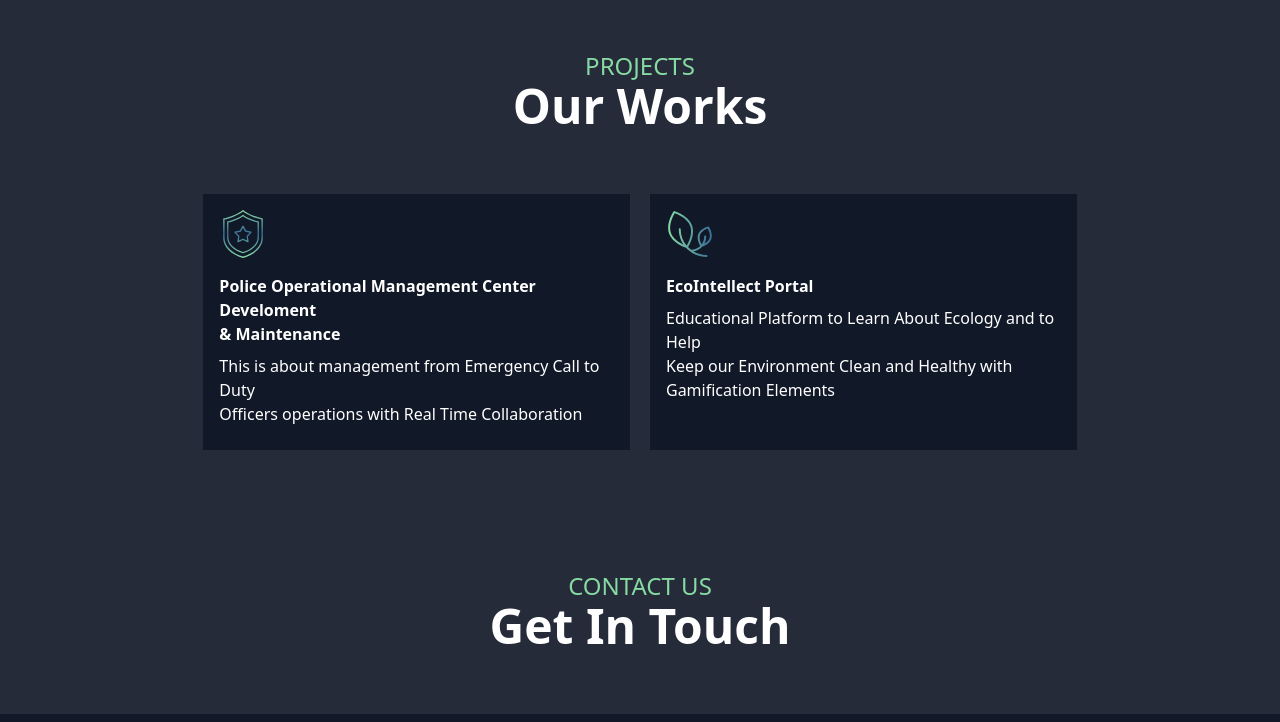
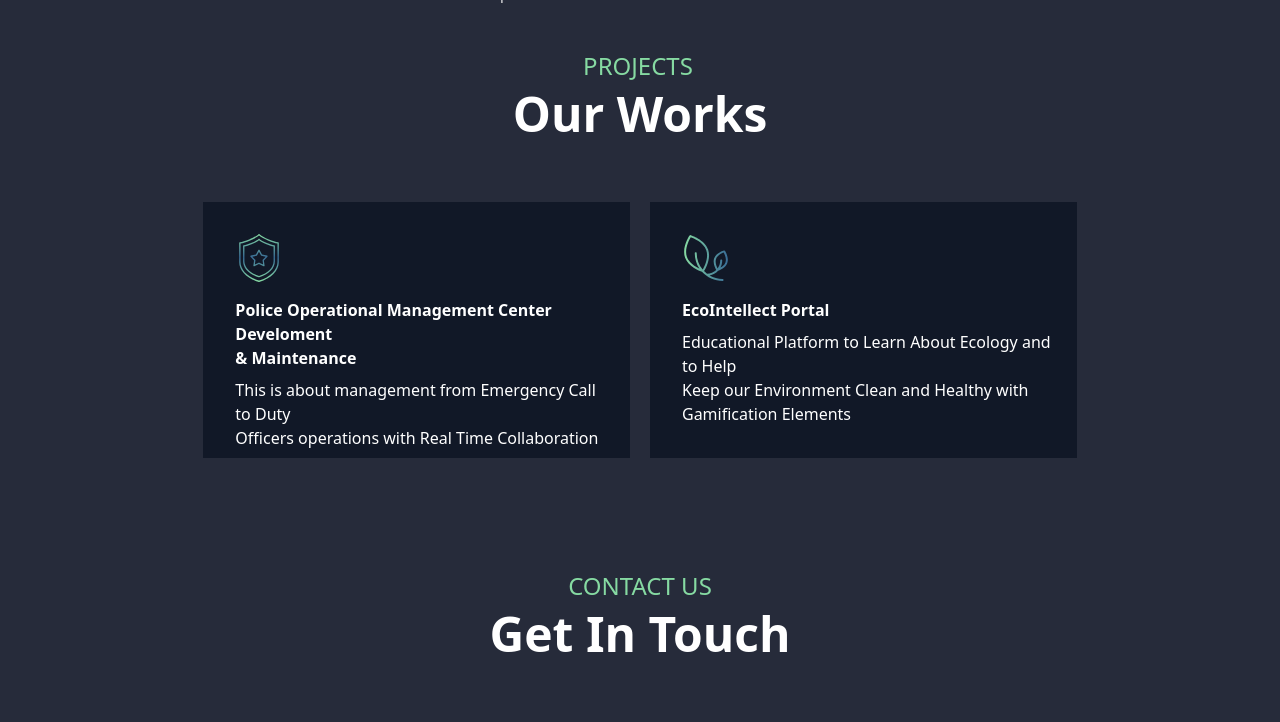
Before and after one commit to Vahe9955/arintellect.am, a website built with Vite: page src/index.html in a window 1280 px wide. Shown: the part 1958-2680 px from the top of the page. Built offline with nearby package versions, Linux system fonts and the light colour scheme; a web font is replaced by a local one.

Commit message:
fixed posintions in section 5

```diff
--- a/src/index.html
+++ b/src/index.html
@@ -161,7 +161,7 @@
                       SERVICES
                   </p>
 
-                  <p class=" text-white max-w-max font-sans inline-block  font-bold from-neutral-700 text-5xl ">
+                  <p class=" text-white max-w-max font-sans inline-block  font-bold from-neutral-700 text-5xl mt-2 ">
                       What We Do
                   </p>
               </div>
@@ -205,25 +205,24 @@
       <section id="projects-link" class="section4">
         <div class=" mx-auto" style="height:520px;">
           <div class="text-center">
-              <p class=" font-sans font-normal  leading-8 text-custom-green text-2xl uppercase">
+              <p class=" font-sans mr-1 font-normal  leading-8 text-custom-green text-2xl uppercase ">
                   PROJECTS
               </p>
-              <p class="text-white max-w-max font-sans inline-block  font-bold from-neutral-700 text-5xl">
+              <p class="text-white max-w-max font-sans inline-block mt-2  font-bold from-neutral-700 text-5xl">
                   Our Works
               </p>
           </div>
-          <div class="justify-center " >
           <div class=" flex mt-16  gap-5 justify-center ">
             <div class="lg:w-1/3 p-4 w-72 h-64 bg-gray-900" >
-              <img src="Images/works-p1.svg" class="w-12 h-12" />
-              <p class="font-bold text-white mt-4 font-sans ">Police Operational Management Center Develoment <br /> & Maintenance</p>
-              <p class="font-normal text-white mt-2 font-sans">This is about management from Emergency Call to Duty<br /> Officers operations with Real Time Collaboration</p>
+              <img src="Images/works-p1.svg" class="w-12 h-12 mt-4 ml-4" />
+              <p class="font-bold text-white mt-4 font-sans ml-4 ">Police Operational Management Center Develoment <br /> & Maintenance</p>
+              <p class="font-normal text-white mt-2 font-sans ml-4">This is about management from Emergency Call to Duty<br /> Officers operations with Real Time Collaboration</p>
           </div>
 
           <div class="lg:w-1/3 p-4  w-72 h-64 bg-gray-900"  >
-              <img src="Images/works-p2.svg" class="w-12 h-12" />
-              <p class="font-bold text-white mt-4 font-sans">EcoIntellect Portal</p>
-              <p class="font-normal text-white mt-2 font-sans"> Educational Platform to Learn About Ecology and to Help  <br /> Keep our Environment Clean and Healthy with Gamification Elements</p>
+              <img src="Images/works-p2.svg" class="w-12 h-12 mt-4 ml-4" />
+              <p class="font-bold text-white mt-4 font-sans ml-4">EcoIntellect Portal</p>
+              <p class="font-normal text-white mt-2 font-sans ml-4"> Educational Platform to Learn About Ecology and to Help  <br /> Keep our Environment Clean and Healthy with Gamification Elements</p>
           </div>
         </div>
       </div>
@@ -234,7 +233,7 @@
               <p class=" font-sans font-normal  leading-8 text-custom-green text-2xl uppercase">
                   CONTACT US
               </p>
-              <p class="text-white max-w-max font-sans inline-block  font-bold from-neutral-700 text-5xl">
+              <p class="text-white max-w-max font-sans inline-block mt-2  font-bold from-neutral-700 text-5xl">
                  Get In Touch
               </p>
           </div>
@@ -266,7 +265,7 @@
       <section id="vacancies-link" class="section6  mx-auto">
         <div class="text-center mt-32" style="height: 520px;">
           <p class="font-sans font-normal  leading-8 text-custom-green text-2xl uppercase">Vacancies</p>
-          <p class="text-white max-w-max font-sans inline-block  font-bold from-neutral-700 text-5xl">Join Our Team</p>
+          <p class="text-white max-w-max font-sans inline-block  font-bold from-neutral-700 text-5xl mt-2">Join Our Team</p>
           <p class="text-white mt-8">We value a diverse and talented workforce. We seek individuals who possess a <br />
             combination of technical expertise, professional experience, and personal qualities <br />
             that align with our company values. Please send your resume to </p>
@@ -278,7 +277,7 @@
       </section>
       <section class="section6">
         <footer>
-          <!-- todo footer-->
+
         </footer>
 
       </section>
```
